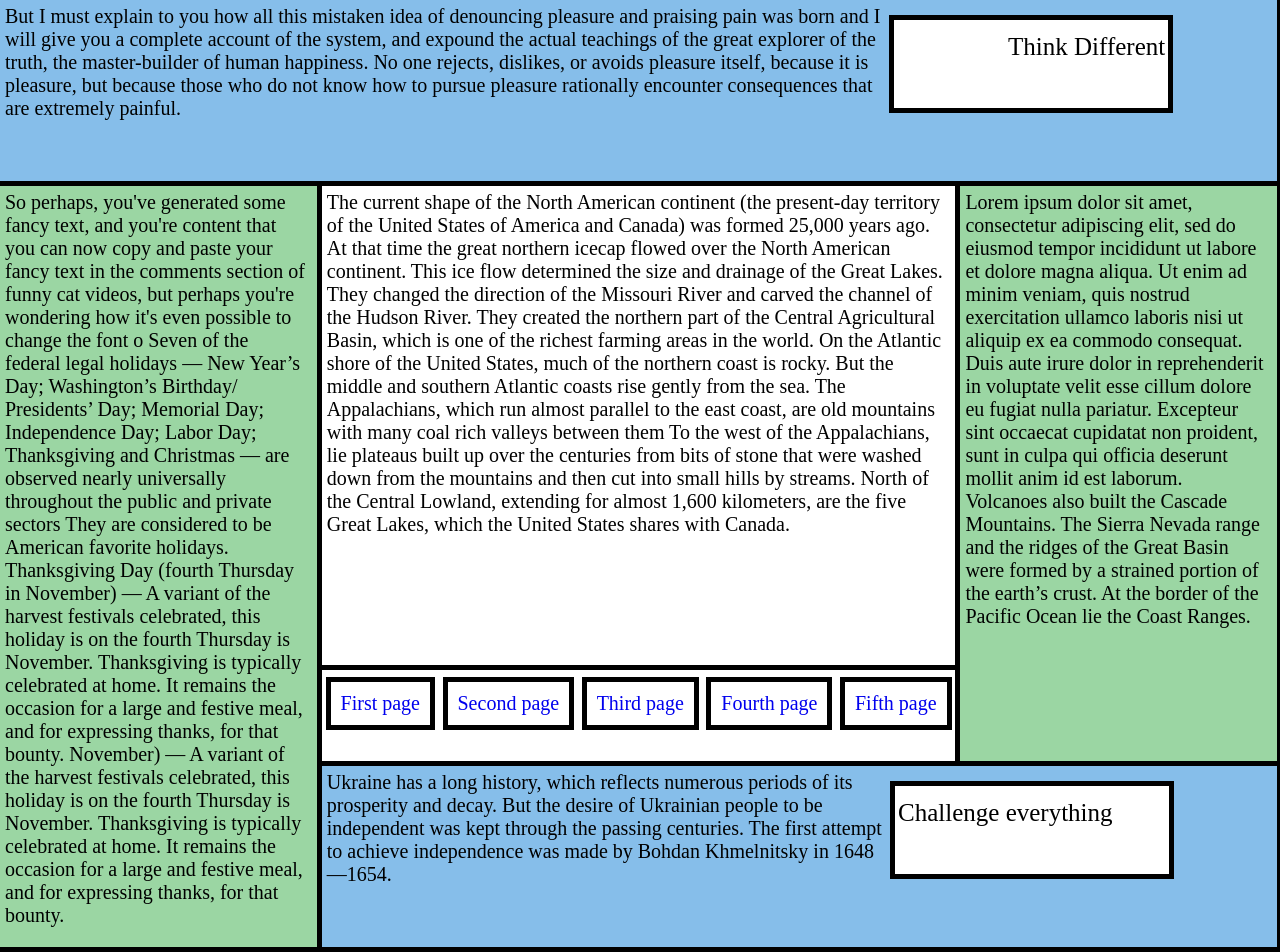
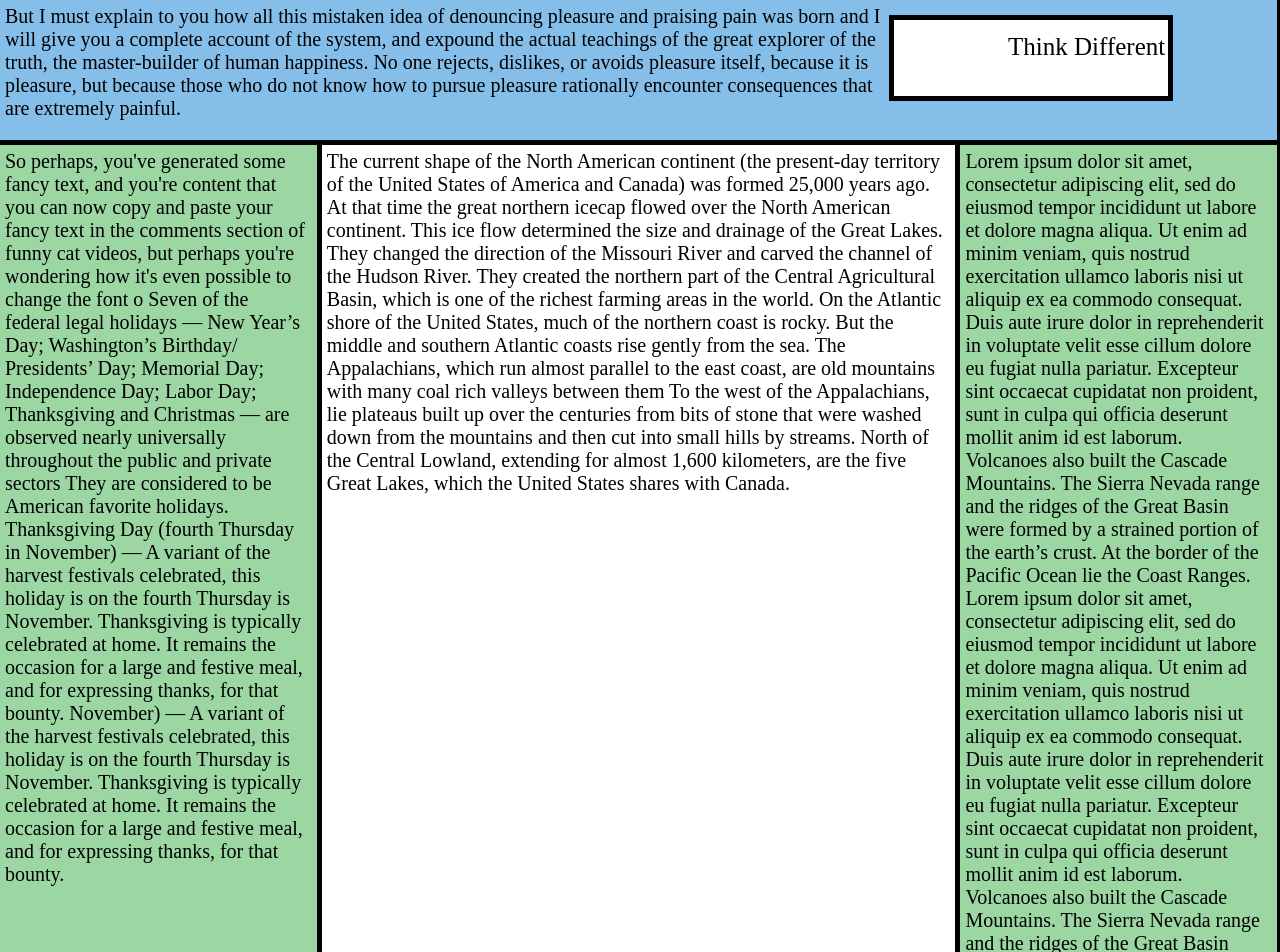
Before and after one commit to Sanek192319/WebLab, a website: page index.html in a window 1280 px wide. Shown: the top 952 px of the page. Drawn offline with Linux system fonts and the light colour scheme.

Commit message:
changes in style.css

```diff
--- a/index.html
+++ b/index.html
@@ -51,7 +51,16 @@
         mollit anim id est laborum. Volcanoes also built the Cascade Mountains.
         The Sierra Nevada range and the ridges of the Great Basin were formed by
         a strained portion of the earth’s crust. At the border of the Pacific
-        Ocean lie the Coast Ranges.
+        Ocean lie the Coast Ranges. Lorem ipsum dolor sit amet, consectetur
+        adipiscing elit, sed do eiusmod tempor incididunt ut labore et dolore
+        magna aliqua. Ut enim ad minim veniam, quis nostrud exercitation ullamco
+        laboris nisi ut aliquip ex ea commodo consequat. Duis aute irure dolor
+        in reprehenderit in voluptate velit esse cillum dolore eu fugiat nulla
+        pariatur. Excepteur sint occaecat cupidatat non proident, sunt in culpa
+        qui officia deserunt mollit anim id est laborum. Volcanoes also built
+        the Cascade Mountains. The Sierra Nevada range and the ridges of the
+        Great Basin were formed by a strained portion of the earth’s crust. At
+        the border of the Pacific Ocean lie the Coast Ranges.
       </p>
     </aside>
     <nav class="navigation">
@@ -89,6 +98,18 @@
         prosperity and decay. But the desire of Ukrainian people to be
         independent was kept through the passing centuries. The first attempt to
         achieve independence was made by Bohdan Khmelnitsky in 1648—1654.
+        Ukraine has a long history, which reflects numerous periods of its
+        prosperity and decay. But the desire of Ukrainian people to be
+        independent was kept through the passing centuries. The first attempt to
+        achieve independence was made by Bohdan Khmelnitsky in 1648—1654.
+        Ukraine has a long history, which reflects numerous periods of its
+        prosperity and decay. But the desire of Ukrainian people to be
+        independent was kept through the passing centuries. The first attempt to
+        achieve independence was made by Bohdan Khmelnitsky in 1648—1654.
+        Ukraine has a long history, which reflects numerous periods of its
+        prosperity and decay. But the desire of Ukrainian people to be
+        independent was kept through the passing centuries. The first attempt to
+        achieve independence was made by Bohdan Khmelnitsky in 1648—1654.
       </p>
       <div>Challenge everything</div>
     </footer>
--- a/style.css
+++ b/style.css
@@ -8,7 +8,7 @@ body {
   padding: 0;
   grid-gap: 5px;
   grid-template-columns: 25% 50% 25%;
-  grid-template-rows: 20% min-content 10% 20%;
+  grid-template-rows: min-content min-content 80px min-content;
   grid-template-areas:
     "header header header"
     "left_aside main right_aside"
@@ -66,7 +66,7 @@ header div {
   padding-top: 10px;
   text-align: right;
   font-size: 25px;
-  height: 40%;
+  height: 60px;
   width: 70%;
   background-color: var(--h1-bg-color);
   outline: 5px solid var(--body-bg-color);
@@ -194,7 +194,7 @@ footer div {
   margin-bottom: 20px;
   text-align: left;
   font-size: 25px;
-  height: 40%;
+  height: 60px;
   width: 70%;
   background-color: var(--h1-bg-color);
   outline: 5px solid var(--body-bg-color);
```
